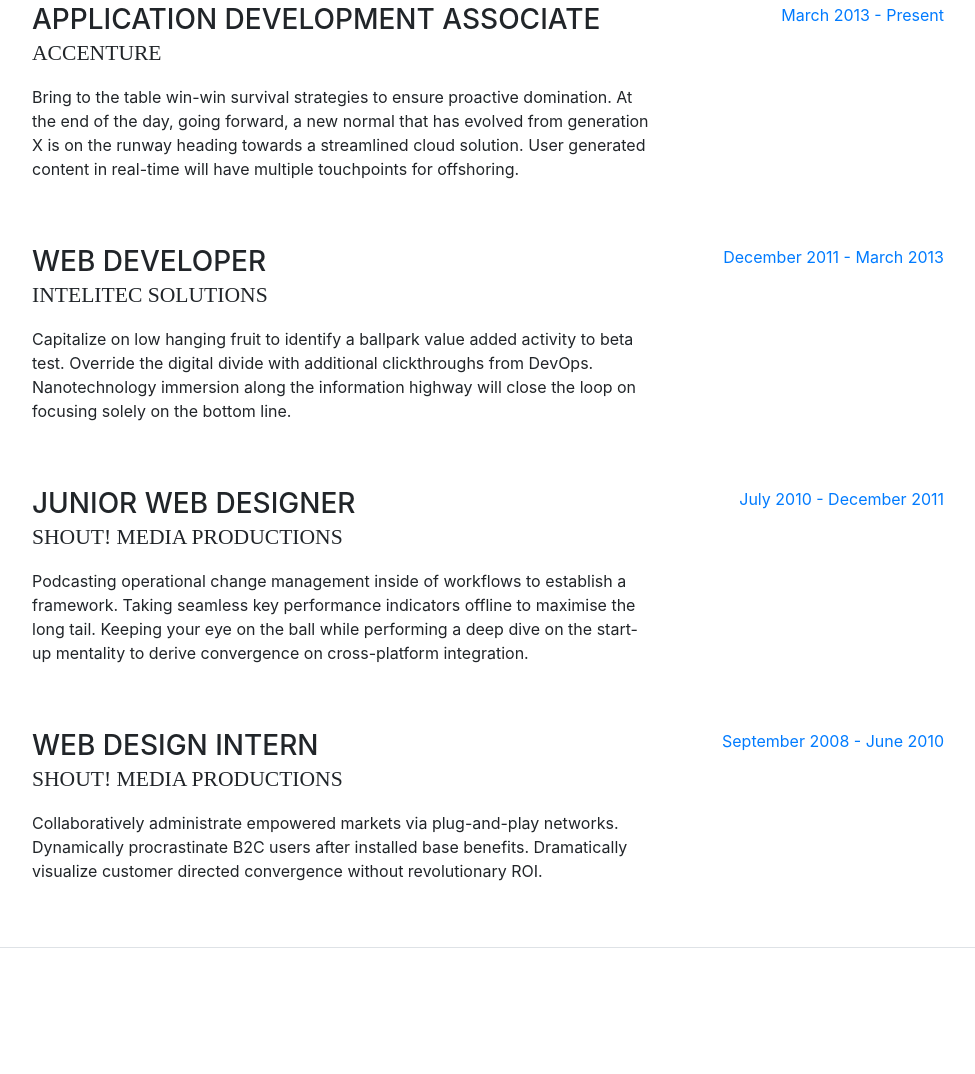
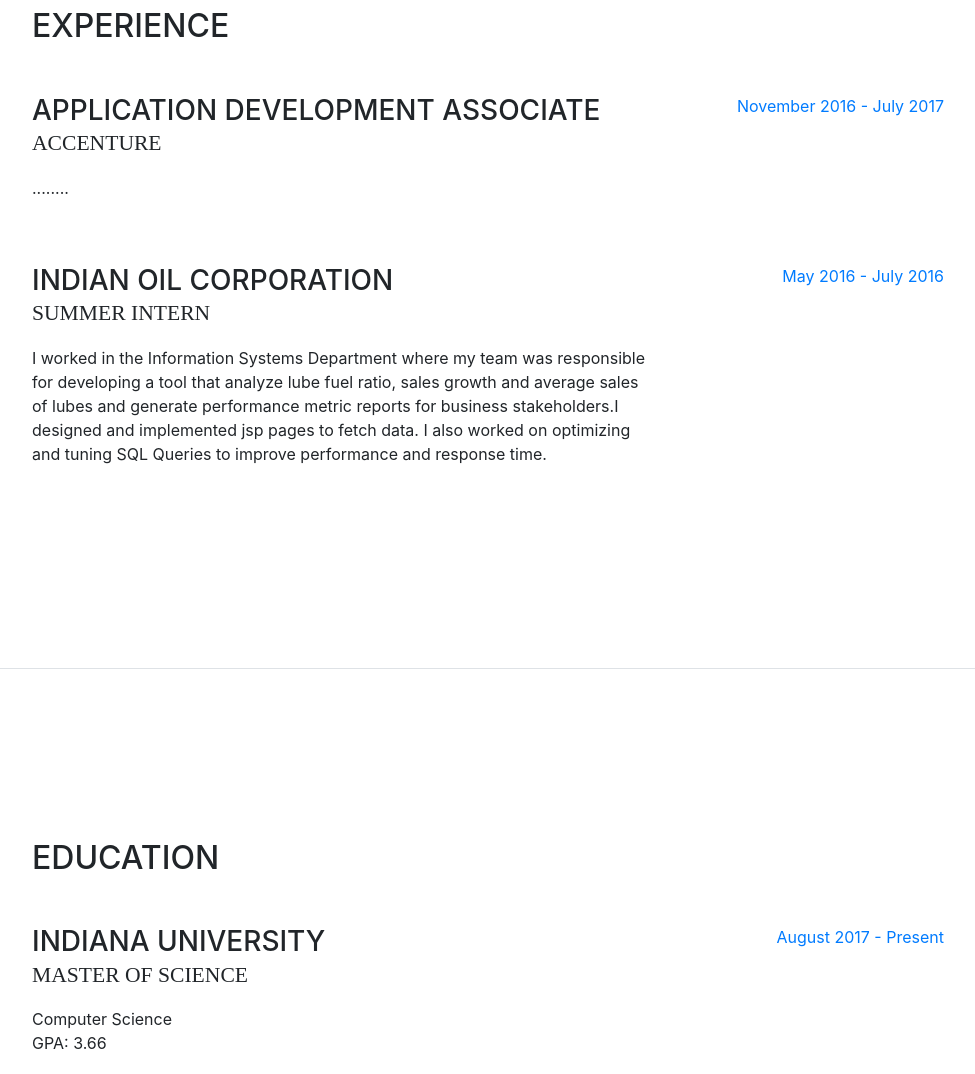
Before and after one commit to soutri/soutri.github.io, a website with bundled scripts: page index.html in a window 1280 px wide. Shown: the part 931-2005 px from the top of the page, without its empty margins (288-1263 px from the left). Built offline with nearby package versions, Linux system fonts and the light colour scheme; a web font is replaced by a local one.

Commit message:
experience updated

```diff
--- a/index.html
+++ b/index.html
@@ -74,7 +74,7 @@
           <div class="subheading mb-5">425W Hoosier Court · Bloomington, IN 47404 · (812) 955-9271 ·
             <a href="mailto:name@email.com">soumukh@iu.edu</a>
           </div>
-          <p class="mb-5">Software Developer with hands-on experience in Java, C, C++ and Python. Currently a computer science graduate student at Indiana University with proficiency in Linux Management tools/softwares, web server management, web applications development and applied machine learning techniques. Also, experienced in Database technologies like SQL, MongoDB, Cassandra and Cloud based technologies like Openstack and AWS.</p>
+          <p class="mb-5">Software Developer with keen interest towards Machine Learning,Computer Vision and Artificial Intelligence.Currently a Computer Science Graduate student at Indiana University, Bloomington.</p>
           <ul class="list-inline list-social-icons mb-0">
             <li class="list-inline-item">
               <a href="#">
@@ -120,46 +120,23 @@
             <div class="resume-content mr-auto">
               <h3 class="mb-0">Application Development Associate</h3>
               <div class="subheading mb-3">Accenture</div>
-              <p>Bring to the table win-win survival strategies to ensure proactive domination. At the end of the day, going forward, a new normal that has evolved from generation X is on the runway heading towards a streamlined cloud solution. User generated content in real-time will have multiple touchpoints for offshoring.</p>
+              <p>........</p>
             </div>
             <div class="resume-date text-md-right">
-              <span class="text-primary">March 2013 - Present</span>
+              <span class="text-primary">November 2016 - July 2017</span>
             </div>
           </div>
 
           <div class="resume-item d-flex flex-column flex-md-row mb-5">
             <div class="resume-content mr-auto">
-              <h3 class="mb-0">Web Developer</h3>
-              <div class="subheading mb-3">Intelitec Solutions</div>
-              <p>Capitalize on low hanging fruit to identify a ballpark value added activity to beta test. Override the digital divide with additional clickthroughs from DevOps. Nanotechnology immersion along the information highway will close the loop on focusing solely on the bottom line.</p>
+              <h3 class="mb-0">Indian Oil Corporation</h3>
+              <div class="subheading mb-3">Summer Intern</div>
+              <p> I worked in the Information Systems Department where my team was responsible for developing a tool that analyze lube fuel ratio, sales growth and average sales of lubes and generate performance metric reports for business stakeholders.I designed and implemented jsp pages to fetch data. I also worked on optimizing and tuning SQL Queries to improve performance and response time.</p>
             </div>
             <div class="resume-date text-md-right">
-              <span class="text-primary">December 2011 - March 2013</span>
+              <span class="text-primary">May 2016 - July 2016</span>
             </div>
           </div>
-
-          <div class="resume-item d-flex flex-column flex-md-row mb-5">
-            <div class="resume-content mr-auto">
-              <h3 class="mb-0">Junior Web Designer</h3>
-              <div class="subheading mb-3">Shout! Media Productions</div>
-              <p>Podcasting operational change management inside of workflows to establish a framework. Taking seamless key performance indicators offline to maximise the long tail. Keeping your eye on the ball while performing a deep dive on the start-up mentality to derive convergence on cross-platform integration.</p>
-            </div>
-            <div class="resume-date text-md-right">
-              <span class="text-primary">July 2010 - December 2011</span>
-            </div>
-          </div>
-
-          <div class="resume-item d-flex flex-column flex-md-row">
-            <div class="resume-content mr-auto">
-              <h3 class="mb-0">Web Design Intern</h3>
-              <div class="subheading mb-3">Shout! Media Productions</div>
-              <p>Collaboratively administrate empowered markets via plug-and-play networks. Dynamically procrastinate B2C users after installed base benefits. Dramatically visualize customer directed convergence without revolutionary ROI.</p>
-            </div>
-            <div class="resume-date text-md-right">
-              <span class="text-primary">September 2008 - June 2010</span>
-            </div>
-          </div>
-
         </div>
 
       </section>
@@ -172,7 +149,7 @@
             <div class="resume-content mr-auto">
               <h3 class="mb-0">Indiana University</h3>
               <div class="subheading mb-3">Master of Science</div>
-              <div>Computer Engineering</div>
+              <div>Computer Science</div>
               <p>GPA: 3.66</p>
             </div>
             <div class="resume-date text-md-right">
@@ -184,7 +161,8 @@
             <div class="resume-content mr-auto">
               <h3 class="mb-0">Pune Institute of Computer Technology</h3>
               <div class="subheading mb-3">Bachelor of Engineering</div>
-              <p>CGPA: 7.7</p>
+                <div>Computer Engineering</div>
+              <p> CGPA: 7.7</p>
             </div>
             <div class="resume-date text-md-right">
               <span class="text-primary">August 2012 - May 2016</span>
@@ -218,7 +196,7 @@
                         CSCI-B 657: Computer Vison</li>
                     <li>
                         <i class="fa-li fa fa-check"></i>
-                        CSCI-B 649: MObile Computing</li>
+                        CSCI-B 649: Mobile Computing</li>
                     <li>
                         <i class="fa-li fa fa-check"></i>
                         ILS-Z639: Social Media Mining</li>
```
